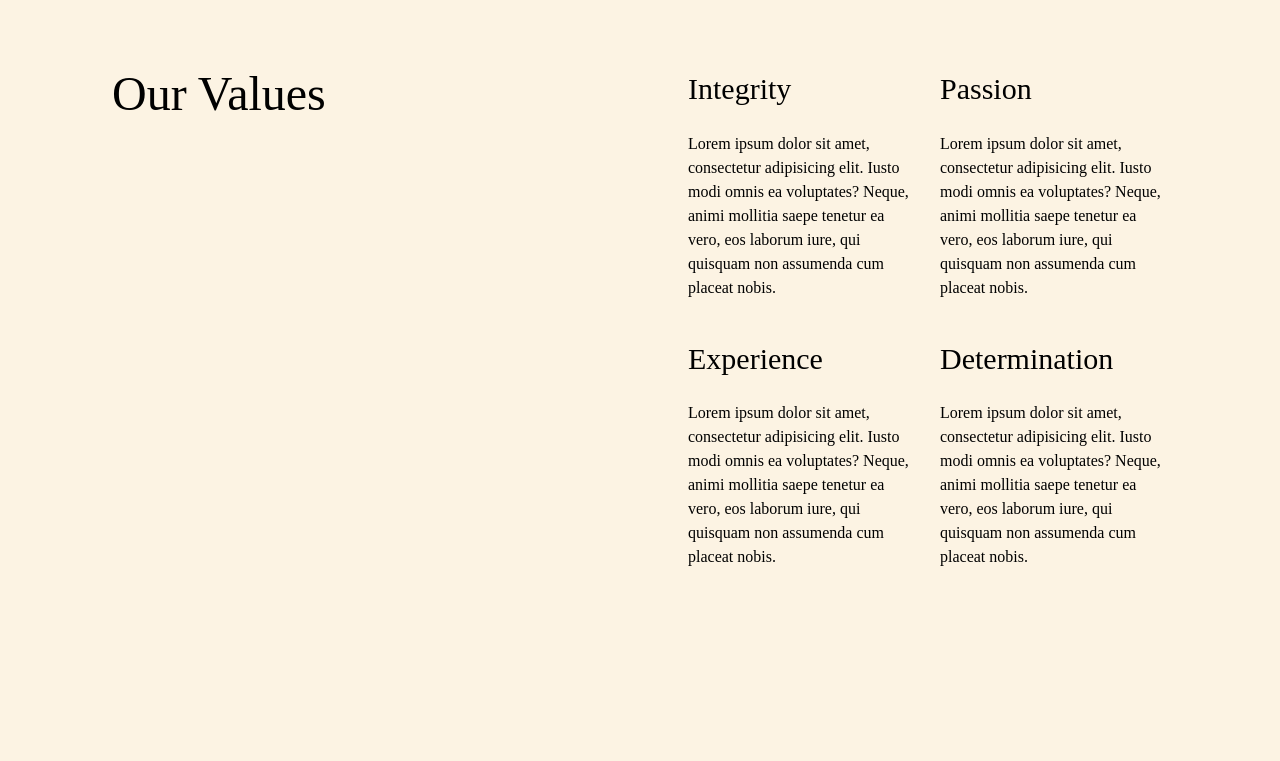
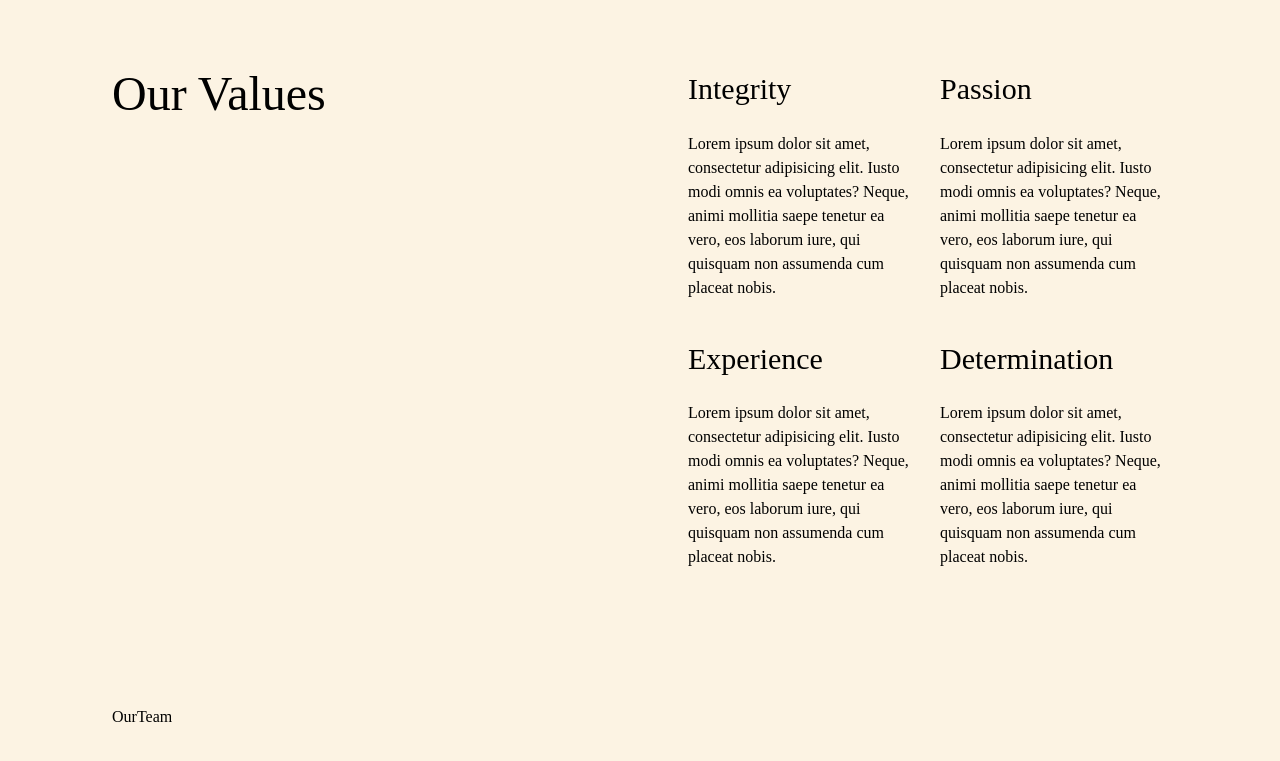
Before and after one commit to DarkoM996/furnico-ecom, a React (Vite) app: page /about in a window 1280 px wide. Shown: the part 770-1531 px from the top of the page. Before the commit the page ends 1379 px from the top, so only its background shows below. Built offline with nearby package versions, Linux system fonts and the light colour scheme.

Commit message:
section work

```diff
--- /dev/null
+++ b/src/components/aboutpagecomponents/OurTeam.tsx
@@ -0,0 +1,11 @@
+import React from "react";
+
+const OurTeam = () => {
+  return (
+    <section className="max-w-screen-3xl mx-auto w-full h-fit relative px-6 py-8 md:px-16 md:py-12 lg:px-28 lg:py-24">
+      OurTeam
+    </section>
+  );
+};
+
+export default OurTeam;
--- a/src/pages/AboutPage.tsx
+++ b/src/pages/AboutPage.tsx
@@ -1,4 +1,5 @@
 import AboutPageHero from "@/components/aboutpagecomponents/AboutPageHero";
+import OurTeam from "@/components/aboutpagecomponents/OurTeam";
 import ValueSection from "@/components/aboutpagecomponents/ValueSection";
 
 const AboutPage = () => {
@@ -6,6 +7,7 @@
     <>
       <AboutPageHero />
       <ValueSection />
+      <OurTeam />
     </>
   );
 };
```
